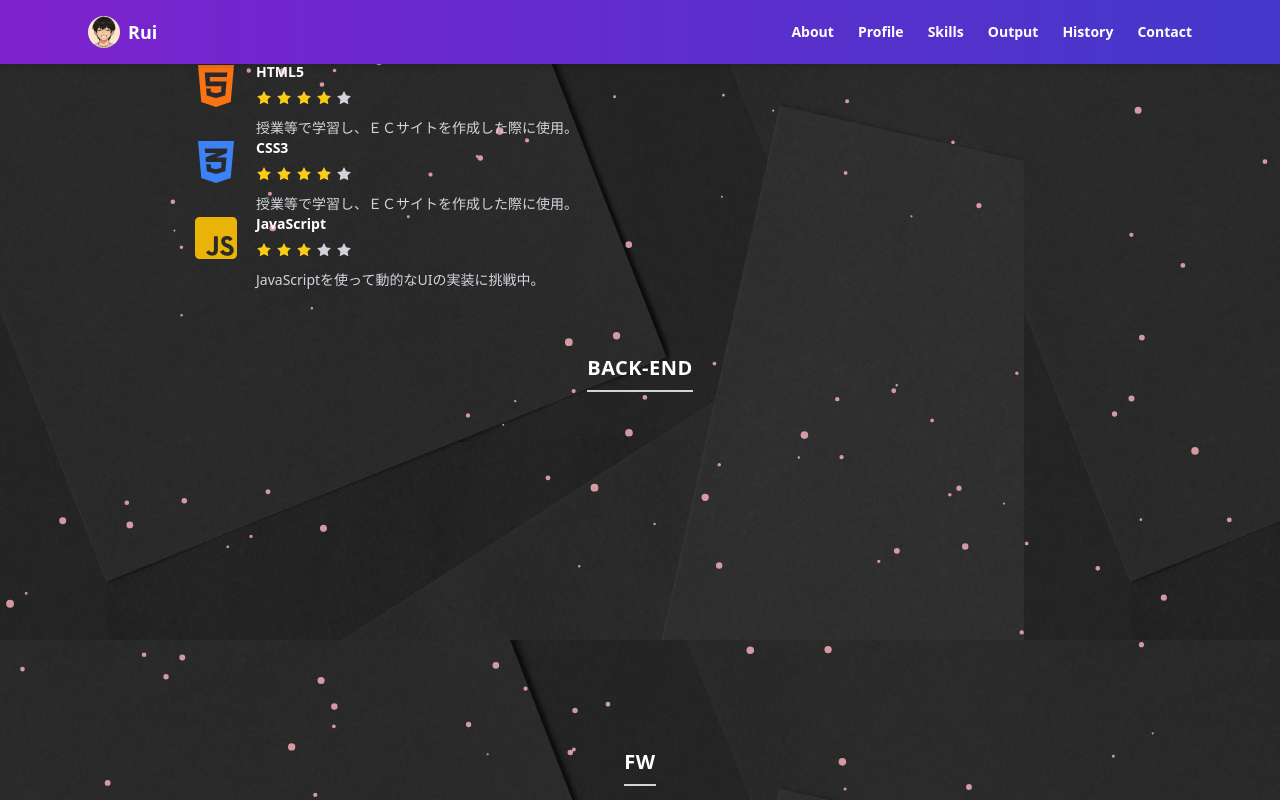
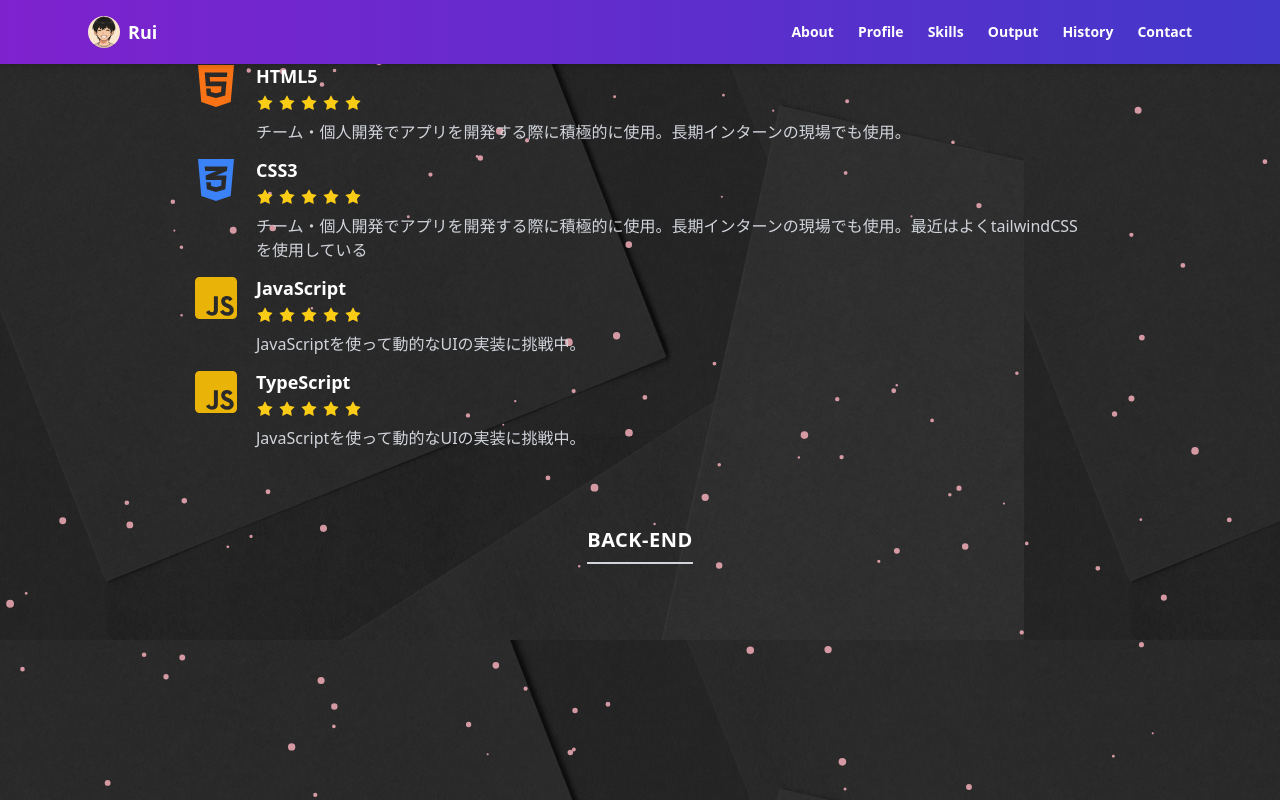
Before and after one commit to ruihigashi/rui-portfolio, a React (Vite) app: page / in a window 1280 px wide. Both pictures are taken after a click on the button "もっと見る". Shown: the part 3126-3926 px from the top of the page. Built offline with nearby package versions, Linux system fonts and the light colour scheme.

Commit message:
fix: Skills内のdescriptionを修正

```diff
--- a/src/components/Skills.jsx
+++ b/src/components/Skills.jsx
@@ -48,9 +48,10 @@ export default function Skills() {
       <div className="mt-10 space-y-16" id="skill-details">
         <SkillSection title="FRONT-END">
               <div data-aos="fade-up" data-aos-duration="1000" data-aos-easing="ease-out-cubic">
-                <SkillItem icon={<FaHtml5 className="text-5xl text-orange-500" data-aos="fade-up" />} name="HTML5" stars={4} description="授業等で学習し、ＥＣサイトを作成した際に使用。" />
-                <SkillItem icon={<FaCss3Alt className="text-5xl text-blue-500" data-aos="fade-up" />} name="CSS3" stars={4} description="授業等で学習し、ＥＣサイトを作成した際に使用。" />
-                <SkillItem icon={<FaJsSquare className="text-5xl text-yellow-500" />} name="JavaScript" stars={3} description="JavaScriptを使って動的なUIの実装に挑戦中。" />
+                <SkillItem icon={<FaHtml5 className="text-5xl text-orange-500" data-aos="fade-up" />} name="HTML5" stars={5} description="チーム・個人開発でアプリを開発する際に積極的に使用。長期インターンの現場でも使用。" />
+                <SkillItem icon={<FaCss3Alt className="text-5xl text-blue-500" data-aos="fade-up" />} name="CSS3" stars={5} description="チーム・個人開発でアプリを開発する際に積極的に使用。長期インターンの現場でも使用。最近はよくtailwindCSSを使用している" />
+                <SkillItem icon={<FaJsSquare className="text-5xl text-yellow-500" />} name="JavaScript" stars={5} description="JavaScriptを使って動的なUIの実装に挑戦中。" />
+                <SkillItem icon={<FaJsSquare className="text-5xl text-yellow-500" />} name="TypeScript" stars={5} description="JavaScriptを使って動的なUIの実装に挑戦中。" />
               </div>
             </SkillSection>
 
@@ -125,7 +126,7 @@ function SkillSection({ title, children }) {
   return (
     <div>
       <h3 className="text-xl font-bold mb-6 tracking-wide border-b-2 border-gray-300 inline-block pb-2">{title}</h3>
-      <div className="grid md:grid-cols-2 gap-10 text-left max-w-4xl mx-auto mb-16">
+      <div className="gap-10 text-left max-w-4xl mx-auto mb-16">
         {children}
       </div>
     </div>
@@ -137,19 +138,19 @@ function SkillItem({ icon, name, stars, description }) {
     <div className="flex space-x-4 items-start">
       <div>{icon}</div>
       <div>
-        <h4 className="text-sm font-bold mb-2">{name}</h4>
-        <div className="flex mb-3">
+        <h4 className="text-lg font-bold mb-1">{name}</h4>
+        <div className="flex mb-2">
           {[...Array(5)].map((_, i) => (
             <Star
               key={i}
-              size={16}
+              size={18}
               fill={i < stars ? "#facc15" : "#d1d5db"}
               stroke=""
               className="mr-1"
             />
           ))}
         </div>
-        <p className="text-sm text-gray-300">{description}</p>
+        <p className="text-md text-gray-300 mb-3">{description}</p>
       </div>
     </div>
   );
```
